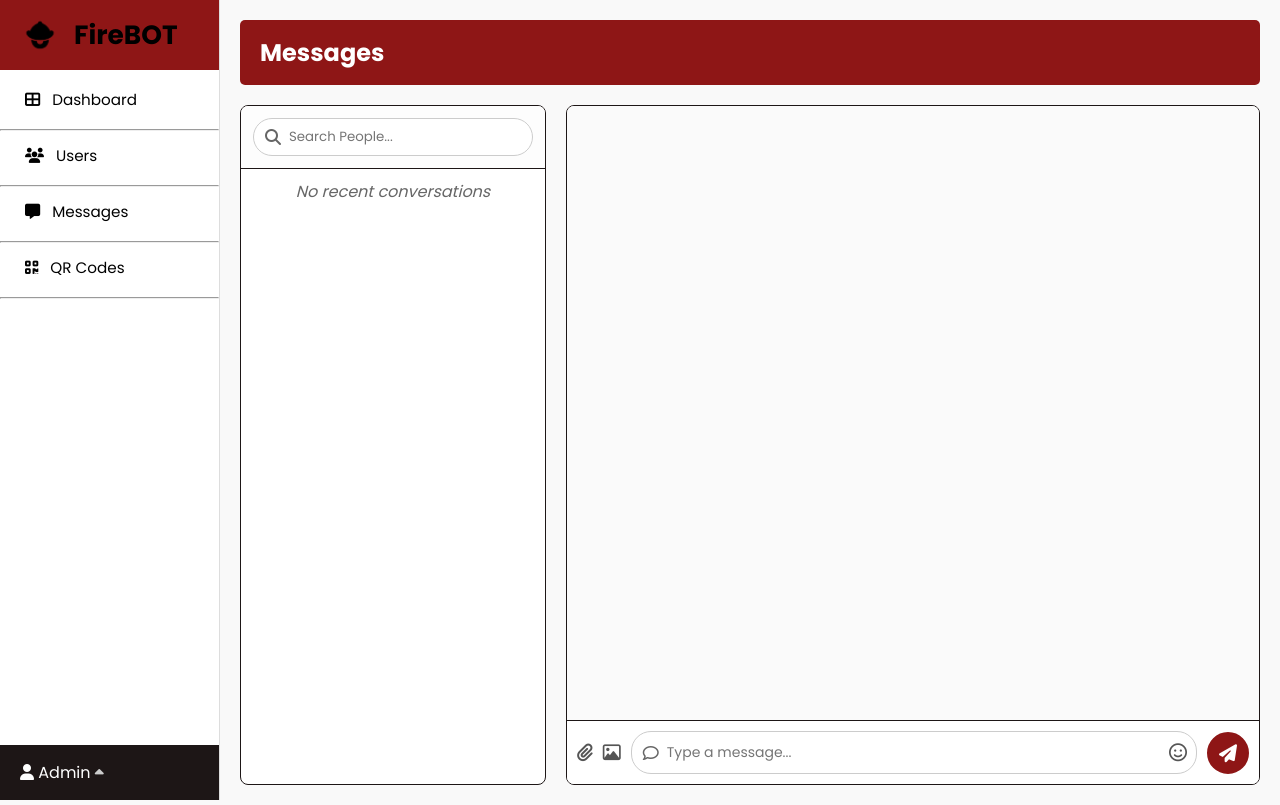
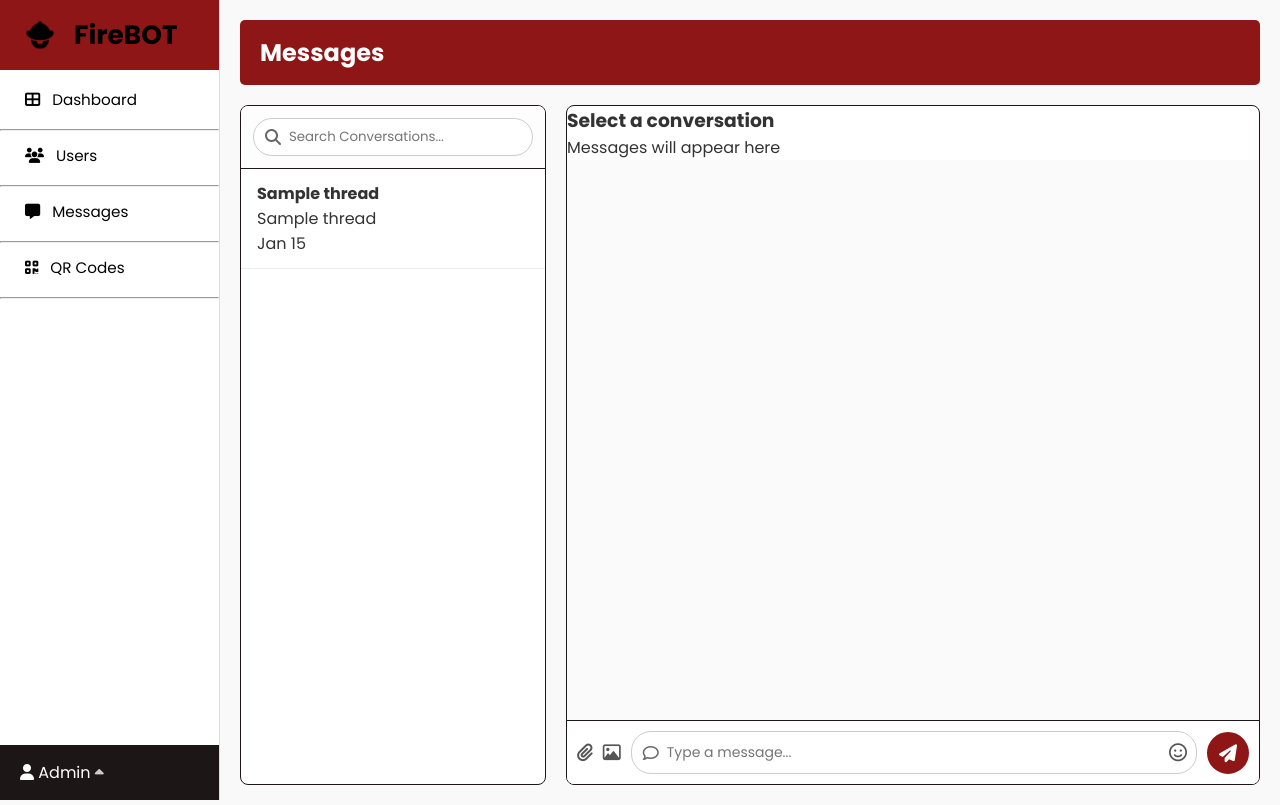
Before and after one commit to jeymz-php/firebot, a PHP site: page /admin/messages.php in a window 1280 px wide. Run offline with PHP 8.4, Linux system fonts and the light colour scheme; tables that the repository leaves empty or names only in its code hold one stand-in row (values such as "Sample post"); data that the repository does not hold is empty.

Commit message:
revert sa gawa ni bins

```diff
--- a/admin/messages.php
+++ b/admin/messages.php
@@ -1,3 +1,6 @@
+<?php
+include '../config/config.php';
+?>
 <!DOCTYPE html>
 <html lang="en">
 <head>
@@ -8,53 +11,8 @@
   <link rel="stylesheet" href="../styles/global_admin.css">
   <link rel="stylesheet" href="../styles/messages.css">
   <link rel="stylesheet" href="https://cdnjs.cloudflare.com/ajax/libs/font-awesome/6.4.0/css/all.min.css">
-  <style>
-    /* Chat bubble styles */
-    .message {
-      padding: 10px 15px;
-      margin: 8px 0;
-      border-radius: 18px;
-      font-size: 14px;
-      max-width: 70%;
-      line-height: 1.4;
-      word-wrap: break-word;
-      position: relative;
-    }
-
-    .outgoing {
-      align-self: flex-end;
-      background: #8E1616;
-      color: #fff;
-      border-bottom-right-radius: 4px;
-    }
-
-    .incoming {
-      align-self: flex-start;
-      background: #eaeaea;
-      color: #111;
-      border-bottom-left-radius: 4px;
-    }
-
-    .message small {
-      display: block;
-      font-size: 11px;
-      color: #666;
-      margin-top: 4px;
-      text-align: right;
-    }
-
-    .chat-messages {
-      display: flex;
-      flex-direction: column;
-      overflow-y: auto;
-      padding: 15px;
-      background: #fafafa;
-      height: 100%;
-    }
-  </style>
 </head>
 <body>
-
 <?php include 'admin_navbar.php'; ?>
 
 <div class="main-content">
@@ -63,116 +21,125 @@
   </div>
 
   <div class="inquiries-container">
-      <!-- Left: Conversations -->
+
+    <!-- LEFT: Conversation List -->
     <div class="messages-panel">
       <div class="messages-header">
         <div class="search-wrapper">
           <i class="fa fa-search search-icon"></i>
-            <input type="text" placeholder="Search People..." class="search-bar">
-          </div>
-        </div>
-        <!-- Future list of users/conversations -->
-        <div class="conversation-list" style="padding: 10px; color: #666; text-align:center;">
-          <p><i>No recent conversations</i></p>
+          <input type="text" placeholder="Search Conversations..." class="search-bar">
         </div>
       </div>
 
-      <!-- Right: Chat Window -->
+      <div class="messages-list">
+        <?php
+        $query = "SELECT mt.id, mt.name, mt.subject, MAX(mr.sent_at) AS last_message_time
+                  FROM message_threads mt
+                  LEFT JOIN message_replies mr ON mt.id = mr.thread_id
+                  GROUP BY mt.id
+                  ORDER BY last_message_time DESC";
+
+        $result = $conn->query($query);
+        if ($result && $result->num_rows > 0) {
+          while ($row = $result->fetch_assoc()) {
+            echo "
+            <div class='message-item' data-id='{$row['id']}'>
+              <div class='msg-info'>
+                <h4>" . htmlspecialchars($row['name']) . "</h4>
+                <p class='snippet'>" . htmlspecialchars($row['subject']) . "</p>
+              </div>
+              <span class='msg-time'>" . date('M d', strtotime($row['last_message_time'])) . "</span>
+            </div>";
+          }
+        } else {
+          echo "<p class='no-messages'>No messages yet.</p>";
+        }
+        ?>
+      </div>
+    </div>
+
+    <!-- RIGHT: Chat Window -->
     <div class="chat-panel">
-        <div class="chat-messages">
-          <!-- messages will load here -->
+      <div class="chat-header">
+        <h3>Select a conversation</h3>
+        <p>Messages will appear here</p>
+      </div>
+
+      <div class="chat-messages" id="chatMessages">
+        <!-- dynamically loaded -->
       </div>
 
       <div class="chat-input">
-          <!-- Left icons -->
         <button class="icon-btn"><i class="fa-solid fa-paperclip"></i></button>
         <button class="icon-btn"><i class="fa-regular fa-image"></i></button>
 
-          <!-- Input field with icons -->
         <div class="input-wrapper">
           <i class="fa-regular fa-comment chat-icon"></i>
-            <input type="text" id="messageInput" placeholder="Type a message...">
+          <input type="text" id="replyMessage" placeholder="Type a message...">
           <button class="icon-btn emoji-btn"><i class="fa-regular fa-face-smile"></i></button>
         </div>
 
-          <!-- Send button -->
-          <button class="send-btn" id="sendBtn"><i class="fa-solid fa-paper-plane"></i></button>
+        <button class="send-btn" id="sendReply"><i class="fa-solid fa-paper-plane"></i></button>
       </div>
     </div>
   </div>
 </div>
 
 <script>
-    // Replace with actual logged-in admin (via PHP session if available)
-    const sender = "admin";
-    const receiver = "mobile";  // temporary target for demo
+let currentThread = null;
 
-    const chatMessages = document.querySelector(".chat-messages");
-    const messageInput = document.getElementById("messageInput");
-    const sendBtn = document.getElementById("sendBtn");
+// Load conversation when user clicks
+document.querySelectorAll('.message-item').forEach(item => {
+  item.addEventListener('click', () => {
+    currentThread = item.getAttribute('data-id');
 
-    // Load messages
-    function loadMessages() {
-      fetch(`../api/get_messages.php?sender=${sender}&receiver=${receiver}`)
+    fetch('../controls/get_conversation.php?id=' + currentThread)
       .then(res => res.json())
       .then(data => {
-          if (data.status === "success") {
-            chatMessages.innerHTML = "";
-            data.data.forEach(msg => {
-              const div = document.createElement("div");
-              div.classList.add("message", msg.sender === sender ? "outgoing" : "incoming");
-              div.innerHTML = `
-                ${msg.message}
-                <small>${new Date(msg.timestamp).toLocaleTimeString([], { hour: '2-digit', minute: '2-digit' })}</small>
-              `;
-              chatMessages.appendChild(div);
+        const chat = document.getElementById('chatMessages');
+        let output = '';
+        data.messages.forEach(msg => {
+          output += `
+            <div class="${msg.sender === 'admin' ? 'admin-msg' : 'user-msg'}">
+              <p>${msg.message}</p>
+              <span>${msg.time}</span>
+            </div>`;
         });
-            chatMessages.scrollTop = chatMessages.scrollHeight;
-          }
-        })
-        .catch(err => console.error("Error loading messages:", err));
-    }
 
-    // Send message
-    sendBtn.addEventListener("click", () => {
-      const msg = messageInput.value.trim();
-      if (!msg) return;
+        document.querySelector('.chat-header').innerHTML = `
+          <h3>${data.thread.name}</h3>
+          <p>${data.thread.email}</p>`;
 
-      fetch("../api/send_message.php", {
-        method: "POST",
-        headers: { "Content-Type": "application/x-www-form-urlencoded" },
-        body: new URLSearchParams({
-          sender_type: "admin",   // ✅ Added line
-          sender,
-          receiver,
-          message: msg
-        })
+        chat.innerHTML = output;
+        chat.scrollTop = chat.scrollHeight;
+      });
+  });
+});
+
+// Send reply
+document.getElementById('sendReply').addEventListener('click', () => {
+  const msg = document.getElementById('replyMessage').value.trim();
+  if (!msg || !currentThread) return;
+
+  fetch('../controls/send_reply.php', {
+    method: 'POST',
+    headers: { 'Content-Type': 'application/x-www-form-urlencoded' },
+    body: 'thread_id=' + currentThread + '&message=' + encodeURIComponent(msg)
   })
   .then(res => res.json())
-      .then(response => {
-        console.log("Send response:", response);
-        if (response.status === "success") {
-          messageInput.value = "";
-          loadMessages();
-        } else {
-          alert("Failed: " + response.message);
-        }
-      })
-      .catch(err => alert("Network error: " + err));
-    });
-
-    // Send by pressing Enter
-    messageInput.addEventListener("keydown", e => {
-      if (e.key === "Enter") {
-        e.preventDefault();
-        sendBtn.click();
+  .then(data => {
+    if (data.success) {
+      const chat = document.getElementById('chatMessages');
+      chat.innerHTML += `
+        <div class="admin-msg">
+          <p>${msg}</p>
+          <span>Just now</span>
+        </div>`;
+      document.getElementById('replyMessage').value = '';
+      chat.scrollTop = chat.scrollHeight;
     }
   });
-
-    // Refresh every 3 seconds
-    setInterval(loadMessages, 3000);
-    loadMessages();
+});
 </script>
-
 </body>
 </html>
```
Lines whose indentation alone changed are shown as unchanged.
